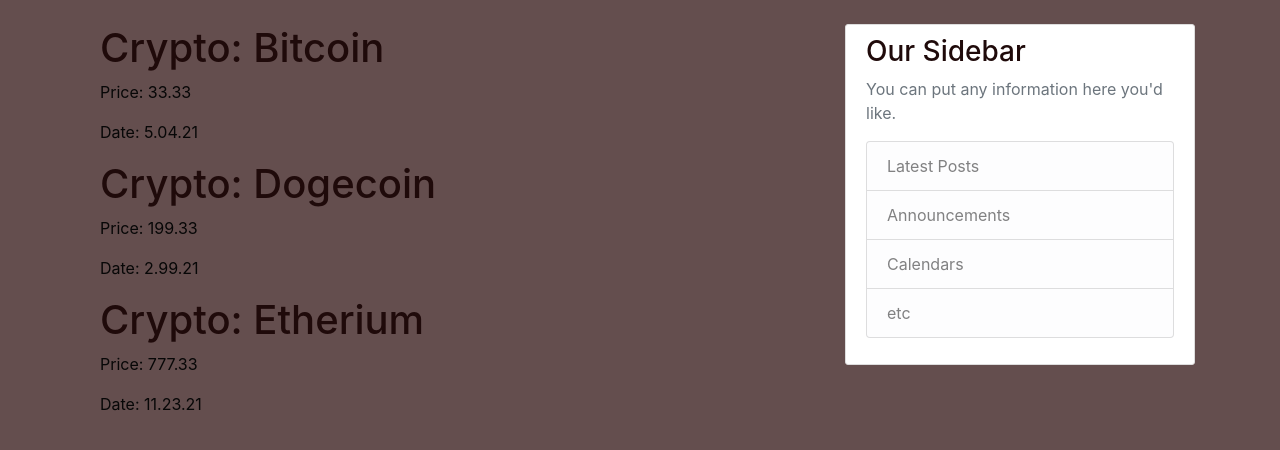
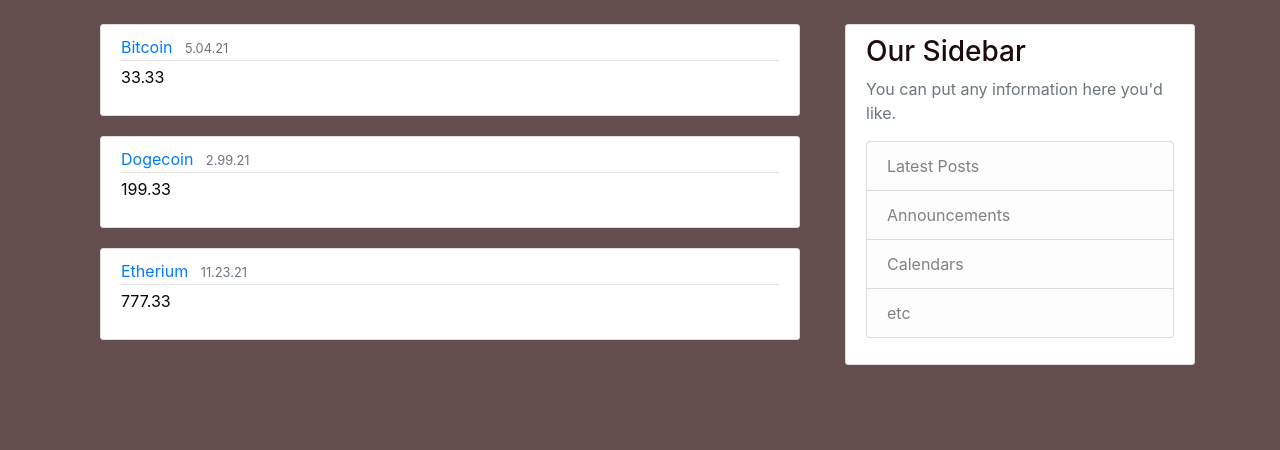
Before and after one commit to unalipa333/wowproposal, a Flask app: page / in a window 1280 px wide. Shown: the part 56-506 px from the top of the page. Run offline with Flask 2, Linux system fonts and the light colour scheme; some libraries are stand-ins or nearby versions.

Commit message:
change to css, boxes around content

```diff
--- a/templates/home.html
+++ b/templates/home.html
@@ -41,9 +41,16 @@
           <div class="col-md-8">
             <div class='container'>
               {% for post in posts %}
-                  <h1>Crypto: {{post.crypto}}</h1>
-                  <p>Price: {{ post.price}}</p>
-                  <p>Date: {{post.date}}</p>
+                <article class="media content-section">
+                  <div class="media-body">
+                    <div class="article-metadata">
+                      <a class="mr-2" href="#">{{ post.crypto }}</a>
+                      <small class="text-muted">{{ post.date }}</small>
+                    </div>
+                    <p class="article-content">{{ post.price }}</p>
+                  </div>
+                </article>
+
 
               {% endfor %}
 
@@ -76,5 +83,11 @@
     <script src="https://cdnjs.cloudflare.com/ajax/libs/popper.js/1.14.3/umd/popper.min.js" integrity="sha384-ZMP7rVo3mIykV+2+9J3UJ46jBk0WLaUAdn689aCwoqbBJiSnjAK/l8WvCWPIPm49" crossorigin="anonymous"></script>
     <script src="https://stackpath.bootstrapcdn.com/bootstrap/4.1.3/js/bootstrap.min.js" integrity="sha384-ChfqqxuZUCnJSK3+MXmPNIyE6ZbWh2IMqE241rYiqJxyMiZ6OW/JmZQ5stwEULTy" crossorigin="anonymous"></script>
 
+
+
+
+
+
+
 </body>
 </html>
```
